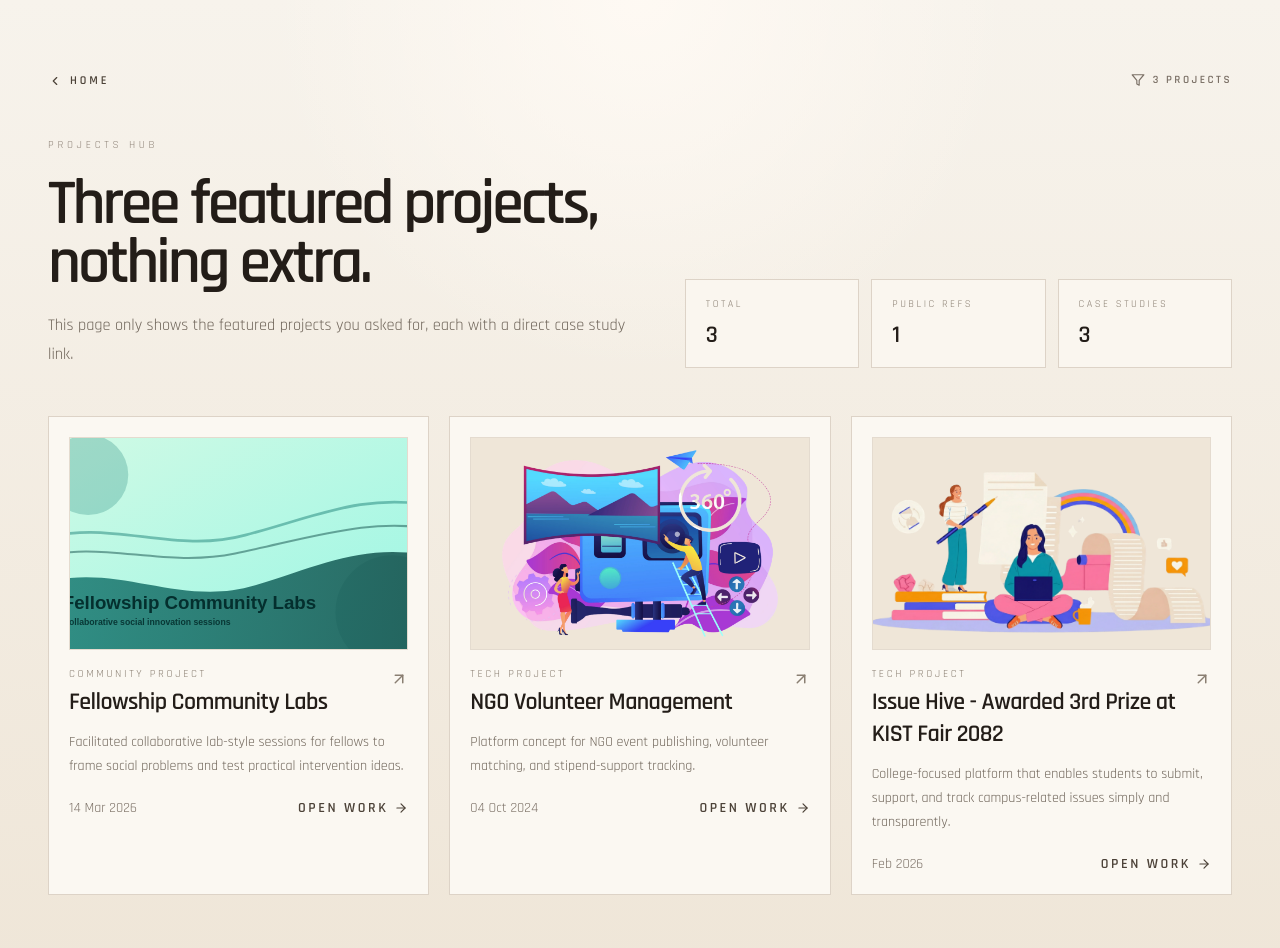
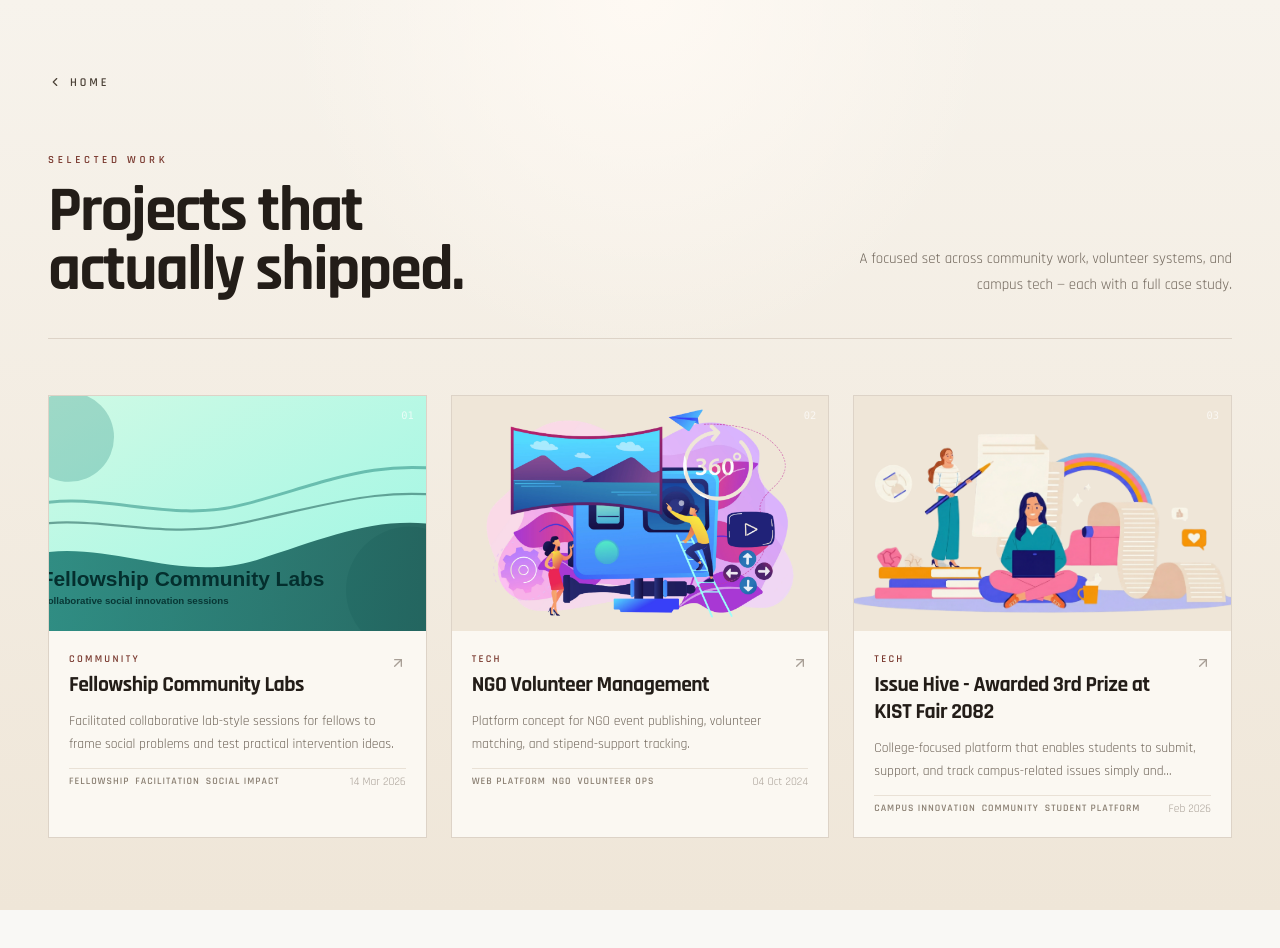
Before and after one commit to dhirendraxd/dhiren_website, a React (Vite) app: page /projects in a window 1280 px wide. Shown: the top 948 px of the page. After the commit the page ends 910 px from the top, so only its background shows below. Built offline with nearby package versions, Linux system fonts and the light colour scheme; the HTML template or start-up script is replaced by a standard one.

Commit message:
feat: update MeetTheTeam and ProjectClient components for improved layout and styling; enhance ProjectDetail and SelectedProjects pages with better content presentation

```diff
--- a/src/components/MeetTheTeam.tsx
+++ b/src/components/MeetTheTeam.tsx
@@ -9,28 +9,35 @@ type Member = {
   projectWork?: string;
 };
 
-const MeetTheTeam: React.FC<{ members: Member[]; href?: string }> = ({ members, href = '/team' }) => {
+const MeetTheTeam: React.FC<{ members: Member[]; href?: string }> = ({ members }) => {
   const m = members || [];
   const [hovered, setHovered] = useState<number | null>(null);
 
   return (
-    <section className="mt-6 mb-8">
+    <section className="mt-10 mb-8">
       <div className="mx-auto max-w-[88rem] px-6">
-        <div className="md:flex md:items-center md:justify-between md:gap-6">
-          <div>
-            <div className="text-sm uppercase tracking-wider text-muted-foreground font-semibold">Our Team</div>
-            <h3 className="mt-2 text-3xl sm:text-4xl font-rajdhani font-bold text-[#3f3932]">Meet the team</h3>
+
+        {/* Header */}
+        <div className="border-t border-[#e9e1d6] pt-8 mb-8">
+          <div className="flex items-center gap-3 mb-3">
+            <span className="h-px w-5 bg-[#7A3A30]" aria-hidden="true" />
+            <p className="text-[0.7rem] font-semibold uppercase tracking-[0.22em] text-[#7A3A30]">Our Team</p>
           </div>
-
-          <div className="mt-3 md:mt-0 md:text-right md:max-w-md">
-            <p className="text-[#5f574d]">Small team. Big impact. We design, ship, and occasionally blame the coffee.</p>
+          <div className="flex flex-col gap-2 md:flex-row md:items-end md:justify-between">
+            <h3 className="font-rajdhani text-3xl font-bold text-[#231d18] sm:text-4xl tracking-tight">Meet the team</h3>
+            <p className="max-w-xs text-[0.9rem] leading-relaxed text-[#5f574d] md:text-right">
+              Small team. Big impact. We design, ship, and occasionally blame the coffee.
+            </p>
           </div>
         </div>
 
-        <div className="mt-6 grid grid-cols-2 sm:grid-cols-4 justify-items-center gap-6">
+        {/* Cards */}
+        <div className="grid grid-cols-2 sm:grid-cols-4 gap-4">
           {[0, 1, 2, 3].map((i) => {
+            const member = m[i];
             const isOtherHovered = hovered !== null && hovered !== i;
             const isHovered = hovered === i;
+
             return (
               <div
                 key={i}
@@ -39,45 +46,46 @@ const MeetTheTeam: React.FC<{ members: Member[]; href?: string }> = ({ members,
                 onFocus={() => setHovered(i)}
                 onBlur={() => setHovered(null)}
                 tabIndex={0}
-                className={`relative w-full max-w-[11rem] sm:max-w-[12rem] lg:max-w-[13rem] aspect-square overflow-hidden rounded-none bg-[#f2efe9] transition-all duration-200 ${
-                  isOtherHovered ? 'opacity-60' : isHovered ? 'scale-105 z-10' : ''
+                className={`relative aspect-[3/4] w-full overflow-hidden bg-[#ede8e1] transition-all duration-300 focus:outline-none focus-visible:ring-2 focus-visible:ring-[#7A3A30] ${
+                  isOtherHovered ? 'opacity-35 scale-[0.97]' : isHovered ? 'z-10' : ''
                 }`}
               >
+                {/* Image */}
                 <img
-                  src={untitledDesignImage}
-                  alt={m[i]?.name || 'Team member'}
+                  src={member?.img || untitledDesignImage}
+                  alt={member?.name || 'Team member'}
                   loading="lazy"
                   decoding="async"
-                  className={`h-full w-full object-cover object-center transition-all duration-300 ${
-                    isHovered ? 'scale-100 brightness-50 grayscale' : 'scale-100 grayscale'
+                  className={`h-full w-full object-cover object-top grayscale transition-transform duration-500 ${
+                    isHovered ? 'scale-[1.06]' : 'scale-100'
                   }`}
                 />
-                {/* Full-cover overlay so hover effect applies across the entire image */}
+
+                {/* Always-visible bottom gradient with name */}
+                <div className="absolute inset-x-0 bottom-0 bg-gradient-to-t from-[#231d18]/85 via-[#231d18]/30 to-transparent px-4 pb-4 pt-12 pointer-events-none">
+                  <p className="font-rajdhani text-[0.88rem] font-semibold leading-tight text-[#f5f1eb]">
+                    {member?.name || 'Team member'}
+                  </p>
+
+                  {/* Role slides in on hover */}
+                  <p
+                    className={`font-rajdhani text-[0.75rem] text-[#c8bdb4] mt-0.5 transition-all duration-300 ${
+                      isHovered ? 'opacity-100 translate-y-0' : 'opacity-0 translate-y-1.5'
+                    }`}
+                  >
+                    {member?.role || ''}
+                  </p>
+                </div>
+
+                {/* Maroon bottom accent line */}
                 <div
-                  aria-hidden={!isHovered}
-                  className={`absolute inset-0 transition-opacity duration-200 ${
+                  className={`absolute inset-x-0 bottom-0 h-[2px] bg-[#7A3A30] transition-all duration-300 ${
                     isHovered ? 'opacity-100' : 'opacity-0'
                   }`}
-                >
-                  <div className="absolute inset-0 bg-black/45" />
-                  <div className="absolute inset-x-0 top-0 p-4 bg-gradient-to-b from-black/70 to-transparent">
-                    <div className="text-sm font-rajdhani font-semibold text-white drop-shadow">
-                      {m[i]?.name || 'Team member'}
-                    </div>
-                  </div>
-                  <div className="absolute inset-x-0 bottom-0 p-4 bg-gradient-to-t from-black/75 to-transparent">
-                    <div className="text-sm font-rajdhani text-white">
-                      {m[i]?.projectWork || m[i]?.role || 'Team member'}
-                    </div>
-                  </div>
-                </div>
-              {i === 3 && (
-                <div className="absolute right-3 top-3">
-                  <span className="inline-flex items-center justify-center h-6 w-6 bg-white/90 text-[#7a3a30] text-[0.7rem] font-semibold rounded-sm">in</span>
-                </div>
-              )}
-            </div>
-          );
+                  aria-hidden="true"
+                />
+              </div>
+            );
           })}
         </div>
       </div>
--- a/src/components/ProjectClient.tsx
+++ b/src/components/ProjectClient.tsx
@@ -13,50 +13,55 @@ const ProjectClient: React.FC<Props> = ({ sourceHref, title, showGithub = false
   const githubHref = `https://github.com/search?q=${encodeURIComponent(title || '')}`;
 
   return (
-    <>
-      <dt className="text-[0.85rem] font-semibold uppercase text-[#6b6259] mt-4">Explore</dt>
-      <dd className="text-[1rem] leading-[1.8] text-[#231d18]">
-        <div className="flex items-center gap-5 flex-nowrap">
+    <div className="flex items-center gap-4">
       <a
         href={siteHref}
         target="_blank"
         rel="noopener noreferrer"
-            className="inline-flex items-center justify-center h-12 w-12 sm:h-16 sm:w-16 rounded-md text-[#231d18] transition-transform duration-200 hover:scale-110"
+        className="group inline-flex items-center gap-1.5 text-[0.8rem] font-semibold text-[#231d18] transition-colors duration-200 hover:text-[#7A3A30]"
         aria-label={sourceHref ? 'Open project website' : 'Search web for project'}
         title={sourceHref ? new URL(sourceHref).hostname.replace('www.', '') : `Search web for ${title}`}
       >
-            <svg className="h-8 w-8" viewBox="0 0 24 24" fill="none" xmlns="http://www.w3.org/2000/svg" aria-hidden>
-              <path d="M12 2C6.48 2 2 6.48 2 12s4.48 10 10 10 10-4.48 10-10S17.52 2 12 2z" stroke="currentColor" strokeWidth="1.5" strokeLinecap="round" strokeLinejoin="round" />
-              <path d="M2 12h20M12 2v20M4.93 4.93c3.9 3.9 3.9 10.24 0 14.14M19.07 19.07c-3.9-3.9-3.9-10.24 0-14.14" stroke="currentColor" strokeWidth="1.2" strokeLinecap="round" strokeLinejoin="round" />
+        <svg className="h-3.5 w-3.5 shrink-0" viewBox="0 0 24 24" fill="none" xmlns="http://www.w3.org/2000/svg" aria-hidden>
+          <path d="M12 2C6.48 2 2 6.48 2 12s4.48 10 10 10 10-4.48 10-10S17.52 2 12 2z" stroke="currentColor" strokeWidth="1.6" strokeLinecap="round" strokeLinejoin="round" />
+          <path d="M2 12h20M12 2v20M4.93 4.93c3.9 3.9 3.9 10.24 0 14.14M19.07 19.07c-3.9-3.9-3.9-10.24 0-14.14" stroke="currentColor" strokeWidth="1.3" strokeLinecap="round" strokeLinejoin="round" />
         </svg>
+        <span className="relative after:absolute after:left-0 after:-bottom-px after:h-px after:w-0 after:bg-[#7A3A30] after:transition-all after:duration-200 group-hover:after:w-full">
+          {sourceHref ? new URL(sourceHref).hostname.replace('www.', '') : 'Web'}
+        </span>
       </a>
+
+      <span className="h-3 w-px bg-[#d4ccc4]" aria-hidden="true" />
 
       <a
         href={linkedInHref}
         target="_blank"
         rel="noopener noreferrer"
-            className="inline-flex items-center justify-center h-12 w-12 sm:h-16 sm:w-16 rounded-md text-[#0A66C2] transition-transform duration-200 hover:scale-110"
+        className="inline-flex items-center gap-1.5 text-[0.8rem] font-semibold text-[#0A66C2] transition-opacity duration-200 hover:opacity-75"
         aria-label="Open LinkedIn profile"
         title="LinkedIn"
       >
-            <FaLinkedinIn size={32} aria-hidden />
+        <FaLinkedinIn size={13} aria-hidden />
+        <span>LinkedIn</span>
       </a>
 
       {showGithub && (
+        <>
+          <span className="h-3 w-px bg-[#d4ccc4]" aria-hidden="true" />
           <a
             href={githubHref}
             target="_blank"
             rel="noopener noreferrer"
-              className="inline-flex items-center justify-center h-12 w-12 sm:h-16 sm:w-16 rounded-md text-[#181717] transition-transform duration-200 hover:scale-110"
+            className="inline-flex items-center gap-1.5 text-[0.8rem] font-semibold text-[#231d18] transition-opacity duration-200 hover:opacity-75"
             aria-label="Open GitHub"
             title="GitHub"
           >
-              <FaGithub size={32} aria-hidden />
+            <FaGithub size={13} aria-hidden />
+            <span>GitHub</span>
           </a>
+        </>
       )}
     </div>
-      </dd>
-    </>
   );
 };
 
--- a/src/data/projectDetails.ts
+++ b/src/data/projectDetails.ts
@@ -266,7 +266,7 @@ export const projectDetails: ProjectDetail[] = [
     ],
     tags: ["Campus Innovation", "Community", "Student Platform"],
     image: issueHiveHeroImage,
-    gallery: [issueHiveThumbnail, images.mitraSmart, images.devBus, images.volunteerPlatform, images.eduConnect]
+    gallery: [issueHiveHeroImage, images.mitraSmart, images.devBus, images.volunteerPlatform, images.eduConnect]
   },
   {
     slug: "university-fit-engine",
--- a/src/pages/SelectedProjects.tsx
+++ b/src/pages/SelectedProjects.tsx
@@ -1,6 +1,6 @@
 import { Link } from "react-router-dom";
 import { motion } from "framer-motion";
-import { ArrowRight, ArrowUpRight, ChevronLeft, Filter } from "lucide-react";
+import { ArrowUpRight, ChevronLeft } from "lucide-react";
 import Seo from "@/components/Seo";
 import ScrollProgressBar from "@/components/ScrollProgressBar";
 import { issueHiveThumbnail, projectDetails } from "@/data/projectDetails";
@@ -30,8 +30,6 @@ const projectsSchema = {
 
 const ProjectsPage = () => {
 	const featuredImage = featuredProjects.find((project) => project.image)?.image ?? issueHiveThumbnail;
-	const totalProjects = featuredProjects.length;
-	const sourceCount = featuredProjects.filter((project) => project.sourceHref).length;
 
 	return (
 		<div className="min-h-screen bg-[radial-gradient(circle_at_top,_rgba(255,250,244,0.9),_transparent_32%),linear-gradient(180deg,#f7f3ec_0%,#efe6d8_100%)] text-[#231d18]">
@@ -47,12 +45,12 @@ const ProjectsPage = () => {
 
 			<main className="mx-auto max-w-[84rem] px-6 py-6 font-rajdhani sm:px-8 lg:px-12 lg:py-8">
 				<motion.section
-					className="space-y-12 pt-6 sm:pt-10"
+					className="space-y-14 pt-6 sm:pt-10"
 					initial={{ opacity: 0, y: 18 }}
 					animate={{ opacity: 1, y: 0 }}
 					transition={{ duration: 0.45, ease: "easeOut" }}
 				>
-					<div className="flex items-center justify-between gap-4">
+					{/* Nav */}
 					<Link
 						to="/"
 						className="group inline-flex items-center gap-2 text-xs font-semibold uppercase tracking-[0.24em] text-[#4c4238] transition-colors hover:text-[#7A3A30]"
@@ -61,60 +59,44 @@ const ProjectsPage = () => {
 						<span className="border-b border-transparent transition-colors group-hover:border-[#7A3A30]">Home</span>
 					</Link>
 
-						<div className="hidden items-center gap-2 text-[0.7rem] font-semibold uppercase tracking-[0.22em] text-[#7b7066] sm:flex">
-							<Filter size={14} />
-							<span>{totalProjects} projects</span>
+					{/* Hero */}
+					<div className="border-b border-[#ddd3c7] pb-10">
+						<p className="text-[0.68rem] font-semibold uppercase tracking-[0.34em] text-[#7A3A30]">Selected Work</p>
+						<div className="mt-3 flex flex-col gap-6 md:flex-row md:items-end md:justify-between">
+							<h1 className="text-[clamp(2.6rem,5vw,5rem)] font-bold leading-[0.92] tracking-[-0.03em] text-[#231d18] max-w-xl">
+								Projects that<br />actually shipped.
+							</h1>
+							<p className="max-w-sm text-[0.93rem] leading-[1.75] text-[#6f655a] md:text-right">
+								A focused set across community work, volunteer systems, and campus tech — each with a full case study.
+							</p>
 						</div>
 					</div>
 
-					<div className="grid gap-8 lg:grid-cols-[1.05fr_0.95fr] lg:items-end">
-						<div className="space-y-5 max-w-3xl">
-							<p className="text-[0.68rem] uppercase tracking-[0.34em] text-[#90857a]">Projects Hub</p>
-							<h1 className="max-w-4xl text-[clamp(2.5rem,5vw,5.5rem)] font-semibold leading-[0.92] tracking-[-0.05em] text-[#231d18]">
-								Three featured projects, nothing extra.
-							</h1>
-							<p className="max-w-2xl text-[0.95rem] leading-[1.75] text-[#6f655a] sm:text-[1.02rem]">
-								This page only shows the featured projects you asked for, each with a direct case study link.
-							</p>
-						</div>
-
-						<div className="grid gap-3 sm:grid-cols-3 lg:justify-self-end lg:w-full">
-							<div className="border border-[#ddd3c7] bg-[#faf6ef] px-5 py-4">
-								<div className="text-[0.65rem] uppercase tracking-[0.24em] text-[#8a7f72]">Total</div>
-								<div className="mt-2 text-2xl font-semibold text-[#231d18]">{totalProjects}</div>
-							</div>
-							<div className="border border-[#ddd3c7] bg-[#faf6ef] px-5 py-4">
-								<div className="text-[0.65rem] uppercase tracking-[0.24em] text-[#8a7f72]">Public refs</div>
-								<div className="mt-2 text-2xl font-semibold text-[#231d18]">{sourceCount}</div>
-							</div>
-							<div className="border border-[#ddd3c7] bg-[#faf6ef] px-5 py-4">
-								<div className="text-[0.65rem] uppercase tracking-[0.24em] text-[#8a7f72]">Case studies</div>
-								<div className="mt-2 text-2xl font-semibold text-[#231d18]">{totalProjects}</div>
-							</div>
-						</div>
-					</div>
-
-					<div className="grid gap-5 md:grid-cols-2 xl:grid-cols-3 pb-10">
+					{/* Cards */}
+					<div className="grid gap-6 md:grid-cols-2 xl:grid-cols-3 pb-10">
 						{featuredProjects.map((project, index) => {
 							const projectHref = `/projects/${project.slug}`;
 							const hasImage = Boolean(project.image);
-							const badge = project.serviceSlug === "advocacy-community"
-								? "Community Project"
+							const badge =
+								project.serviceSlug === "advocacy-community"
+									? "Community"
 									: project.serviceSlug === "tech-projects"
-									? "Tech Project"
+									? "Tech"
 									: "Project";
+							const indexLabel = String(index + 1).padStart(2, "0");
 
 							return (
 								<motion.article
 									key={project.slug}
-									className="group border border-[#ddd3c7] bg-[#fbf8f2] p-5 transition-transform duration-300 hover:-translate-y-1 hover:border-[#7A3A30]/40"
+									className="group border border-[#ddd3c7] bg-[#fbf8f2] transition-all duration-300 hover:-translate-y-1 hover:border-[#7A3A30]/40"
 									initial={{ opacity: 0, y: 18 }}
 									whileInView={{ opacity: 1, y: 0 }}
-									transition={{ duration: 0.4, delay: index * 0.05 }}
+									transition={{ duration: 0.4, delay: index * 0.08 }}
 									viewport={{ once: true }}
 								>
-									<Link to={projectHref} className="block space-y-4">
-										<div className="relative overflow-hidden border border-[#e4dbcf] bg-[#efe6d8]">
+									<Link to={projectHref} className="block">
+										{/* Image */}
+										<div className="relative overflow-hidden bg-[#efe6d8]">
 											{hasImage ? (
 												<img
 													src={project.image}
@@ -123,38 +105,48 @@ const ProjectsPage = () => {
 													decoding="async"
 													width={960}
 													height={540}
-													className="aspect-[16/10] w-full object-cover transition-transform duration-500 group-hover:scale-[1.03]"
+													className="aspect-[16/10] w-full object-cover transition-transform duration-500 group-hover:scale-[1.04]"
 												/>
 											) : (
 												<div className="flex aspect-[16/10] w-full flex-col justify-between p-5 bg-[linear-gradient(135deg,#f6ede4_0%,#ead8c6_100%)]">
 													<span className="text-[0.64rem] uppercase tracking-[0.28em] text-[#8a7f72]">{badge}</span>
-													<div>
 													<div className="text-2xl font-semibold leading-tight text-[#231d18]">{project.title}</div>
-														<div className="mt-2 text-sm text-[#6f655a]">{project.category}</div>
-													</div>
 												</div>
 											)}
+
+											{/* Index badge top-right */}
+											<span className="absolute right-3 top-3 font-mono text-[0.65rem] tabular-nums text-white/70 mix-blend-overlay select-none">
+												{indexLabel}
+											</span>
 										</div>
 
-										<div className="space-y-3">
-											<div className="flex items-start justify-between gap-3">
+										{/* Content */}
+										<div className="p-5 space-y-3">
+											<div className="flex items-start justify-between gap-2">
 												<div>
-													<p className="text-[0.68rem] uppercase tracking-[0.24em] text-[#8a7f72]">{badge}</p>
-													<h3 className="mt-1 text-2xl font-semibold tracking-tight text-[#231d18] group-hover:text-[#7A3A30] transition-colors">
+													<p className="text-[0.65rem] font-semibold uppercase tracking-[0.22em] text-[#7A3A30]">{badge}</p>
+													<h3 className="mt-1 text-[1.35rem] font-bold leading-tight tracking-tight text-[#231d18] transition-colors duration-200 group-hover:text-[#7A3A30]">
 														{project.title}
 													</h3>
 												</div>
-												<ArrowUpRight size={18} className="mt-1 shrink-0 text-[#8a7f72] transition-transform duration-300 group-hover:-translate-y-0.5 group-hover:translate-x-0.5 group-hover:text-[#7A3A30]" />
+												<ArrowUpRight
+													size={16}
+													className="mt-1 shrink-0 text-[#a89f96] transition-all duration-300 group-hover:-translate-y-0.5 group-hover:translate-x-0.5 group-hover:text-[#7A3A30]"
+												/>
 											</div>
 
-											<p className="text-sm leading-[1.7] text-[#6f655a]">{project.summary}</p>
+											<p className="text-[0.85rem] leading-[1.68] text-[#6f655a] line-clamp-2">{project.summary}</p>
 
-											<div className="flex items-center justify-between gap-4 pt-2 text-sm text-[#7b7066]">
-												<span>{project.date}</span>
-												<span className="inline-flex items-center gap-1.5 font-semibold uppercase tracking-[0.18em] text-[#4c4238] transition-colors group-hover:text-[#7A3A30]">
-													<span>Open Work</span>
-													<ArrowRight size={14} />
+											{/* Footer: tags + date */}
+											<div className="flex items-center justify-between gap-3 pt-1 border-t border-[#e9e1d6]">
+												<div className="flex flex-wrap gap-1.5">
+													{project.tags.slice(0, 3).map((tag) => (
+														<span key={tag} className="text-[0.62rem] font-semibold uppercase tracking-[0.1em] text-[#8a7f72]">
+															{tag}
 														</span>
+													))}
+												</div>
+												<span className="shrink-0 text-[0.72rem] text-[#a89f96]">{project.date}</span>
 											</div>
 										</div>
 									</Link>
```
Also changed, not shown: src/pages/ProjectDetail.tsx (+85 -72 lines). Lines whose indentation alone changed are shown as unchanged.
